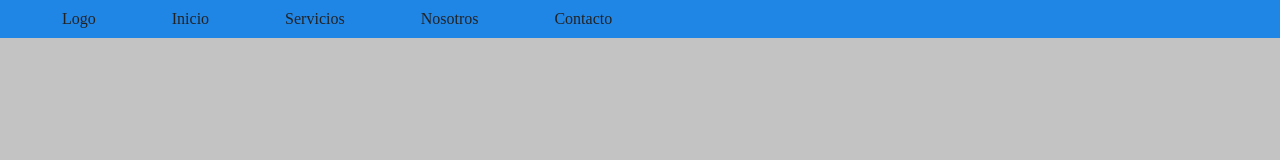
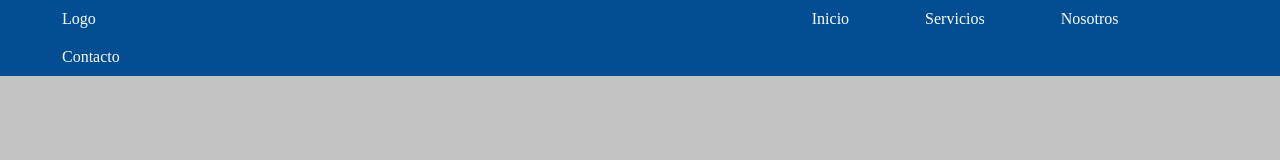
Before and after one commit to LyvanLumbreras/archivos-frontend, a plain HTML site: page Ejemplo-Menu/index.html in a window 1280 px wide. Drawn offline with Linux system fonts and the light colour scheme.

Commit message:
Reordenamiento del menu en el indice

```diff
--- a/Ejemplo-Menu/style.css
+++ b/Ejemplo-Menu/style.css
@@ -1,6 +1,6 @@
 * {
-   margin: 0;
-   padding: 0;
+   margin: 0px;
+   padding: 0px;
 }
 
 body{
@@ -9,32 +9,27 @@ body{
 
 .menu{
     list-style: none;
-    background: rgb(32, 134, 230);
+    background: rgb(3, 77, 146);
     padding: 0px 26px;
 }
 
 .menu li{
     display: inline-block;
     padding: 10px 26px ;
-    /*border: 1px solid black;*/
-}
-
-.menu li:hover{
-    background: #999999;
-    border-bottom: 2px solid #222222;
 }
 
 .menu li a{
     text-decoration: none;
-    color: #222222;
+    color: #ffffff;
     padding: 10px;
 
 }
 .menu li a:hover{
-    color: #dbe919;
+    color: #d0fc0f;
 
 }
 
 .espacio{
-
+    margin-right: 640px;
+    margin-left: 0px;
 }
```
